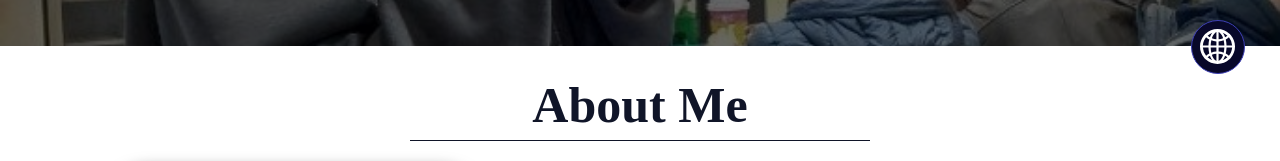
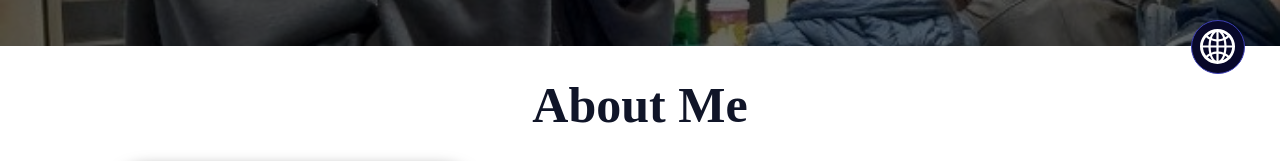
Before and after one commit to fanyuuu2006/fanyu, a Next.js app: page / in a window 1280 px wide. Shown: the part 691-852 px from the top of the page. Built offline with nearby package versions, Linux system fonts and the light colour scheme.

Commit message:
chore: 移除AboutMe標題底線

```diff
--- a/src/components/Index/AboutMeSection.tsx
+++ b/src/components/Index/AboutMeSection.tsx
@@ -42,9 +42,7 @@ export const AboutMeSection = () => {
         <div
           className="title text-bold text-center"
           style={{
-            width: "40%",
             color: "var(--background-color)",
-            borderBottom: "1px solid var(--background-color)",
           }}
         >
           {aboutMeContent.aboutMe}
--- a/src/styles/globals.css
+++ b/src/styles/globals.css
@@ -47,11 +47,6 @@ header {
   inset: 0; /*是 top: 0; right: 0; bottom: 0; left: 0; 的簡寫。*/
   background-color: rgba(0, 0, 0, 0.6);
   z-index: 0;
-}
-
-#home > .container {
-  position: relative;
-  z-index: 1; /* 確保內容蓋在遮罩上 */
 }
 
 #aboutMe {
@@ -105,6 +100,8 @@ a:hover {
 }
 
 .container {
+  position: relative;
+  z-index: 1; /* 確保內容蓋在遮罩上 */
   max-width: 1200px;
   margin-left: auto;
   margin-right: auto;
```
